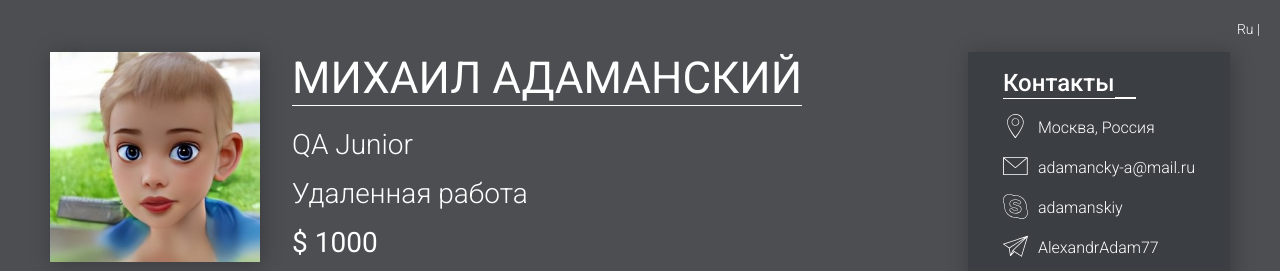
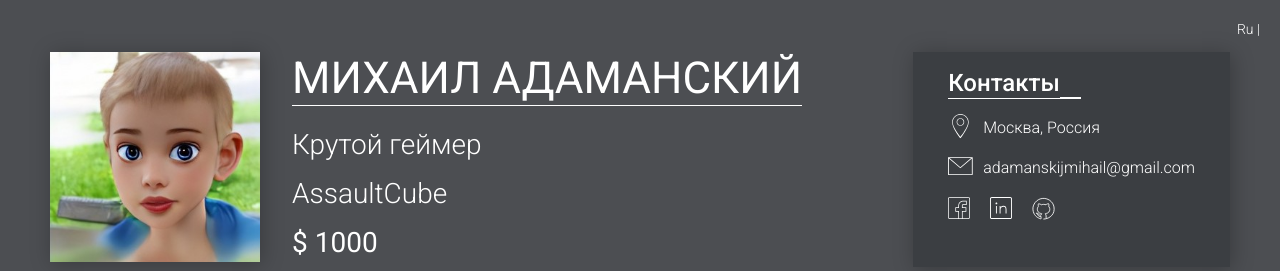
Before and after one commit to AleksandrAdam/aleksandradam.github.io, a plain HTML site: page index.html in a window 1280 px wide. Shown: the top 271 px of the page. Drawn offline with Linux system fonts and the light colour scheme.

Commit message:
Update index.html

```diff
--- a/index.html
+++ b/index.html
@@ -2,7 +2,7 @@
 <html lang="ru">
 <head>
 	<meta charset="UTF-8">
-	<title>AA Alexandr Adamanskii</title>
+	<title>MA Michaеl Adamanskii</title>
 	<link rel="stylesheet" type="text/css" href="css/style.css">
 	<link rel="shortcut icon" type="image/x-icon" href="icons/favicon.png">
 	<meta name="viewport" content="width=360, initial-scale=1">
@@ -15,8 +15,8 @@
 
 			<div class="main-info">
 				<div class="name-autor"><h1>Михаил&nbsp;Адаманский</h1><div class="name-divider"></div></div>
-				<h2>QA Junior</h2>
-				<h2>Удаленная работа</h2>
+				<h2>Крутой геймер</h2>
+				<h2>AssaultCube</h2>
 				<h2 class="salary">$ 1000</h2>
 			</div>
 
@@ -28,15 +28,7 @@
 				</li>
 				<li>
 					<img src="icons/e-mail.svg" alt="E-mail" width="25" height="25">
-					<a href="mailto:adamancky-a@mail.ru">adamancky-a@mail.ru</a>
-				</li>
-				<li class="contact-skype">
-					<img src="icons/skype.svg" alt="Skype" width="25" height="25">
-					<a href="https://join.skype.com/invite/DS2wyTw2g1CY">adamanskiy</a>
-				</li>
-				<li>
-					<img src="icons/telegram.svg" alt="Telegram" width="25" height="25">
-					<a href="https://t.me/AlexandrAdam77">AlexandrAdam77</a>
+					<a href="mailto:adamanskijmihail@gmail.com">adamanskijmihail@gmail.com</a>
 				</li>
 				<li class="contact-link">
 					<a href="https://www.facebook.com/Adamancky" target="_blank"><img src="icons/facebook.svg" alt="Facebook" width="22" height="22"></a>
```
